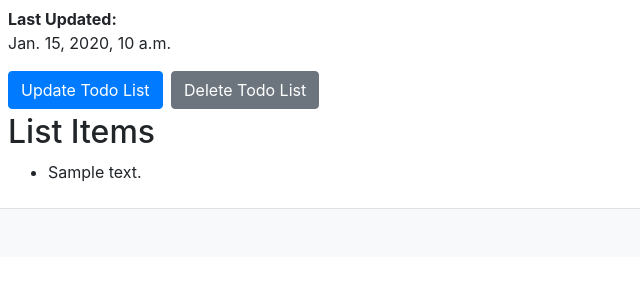
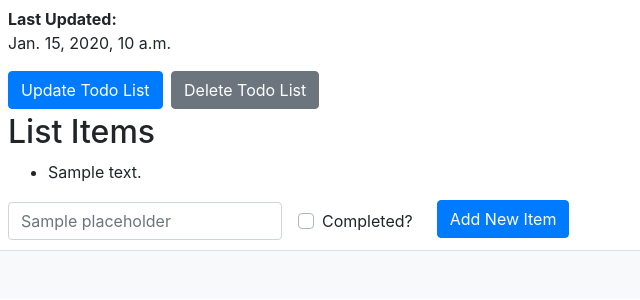
Before and after one commit to felipe-lee/gcbv_demo, a Django app: template todo/templates/todo/display_todo_list.html in a window 1280 px wide. Shown: the part 207-507 px from the top of the page, without its empty margins (0-640 px from the left). Run offline with Django 3.2, Linux system fonts and the light colour scheme; the template is opened without the code that fills it: most values are stand-ins (such as "Sample title", 1, 10 or a date in 2020); form fields are guessed from the names that the template uses; some libraries are stand-ins or nearby versions.

Commit message:
Add form to add new todo items and set it up in view and template

```diff
--- a/todo/templates/todo/display_todo_list.html
+++ b/todo/templates/todo/display_todo_list.html
@@ -1,4 +1,6 @@
 {% extends 'common/base.html' %}
+
+{% load static %}
 
 {% block page_header %}{{ todo_list.name }}{% endblock page_header %}
 
@@ -26,7 +28,7 @@
     <h2>List Items</h2>
 
     {% if todo_list.todoitemmodel_set.all %}
-      <ul>
+      <ul id="id-todo-items">
         {% for todo_item in todo_list.todoitemmodel_set.all %}
           <li>{{ todo_item.text }}</li>
         {% endfor %}
@@ -36,5 +38,35 @@
         This list has no items.
       </p>
     {% endif %}
+
+    <form id="id-add-item-form" action="{% url 'todo:items:todoitemmodel-list' %}" method="post" class="form-inline">
+      {% csrf_token %}
+
+      {% include 'common/forms/non_field_errors.html' with non_field_errors=form.non_field_errors %}
+
+      <div class="form-group">
+        {% include 'common/forms/basic_field.html' with field=form.todo_list readonly=True hidden=True %}
+      </div>
+
+      <div class="form-group">
+        {% include 'common/forms/basic_field.html' with field=form.text %}
+      </div>
+
+      <div class="form-group pl-3 pr-2">
+        <div class="custom-control custom-checkbox custom-control-inline">
+          <input id="id-{{ form.completed.html_name }}" type="checkbox"
+                 class="custom-control-input {% if form.completed.errors %}is-invalid{% endif %}"
+                 name="{{ form.completed.html_name }}">
+          <label for="id-{{ form.completed.html_name }}"
+                 class="custom-control-label">{{ form.completed.label }}?</label>
+        </div>
+      </div>
+
+      <div>
+        <button type="submit" form="id-add-item-form" name="add_item" class="btn btn-primary mb-1 mr-sm-1">
+          Add New Item
+        </button>
+      </div>
+    </form>
   </section>
 {% endblock content %}
```
Also changed, not shown: todo/forms.py (+14 -1 lines), todo/views.py (+16 -2 lines).
